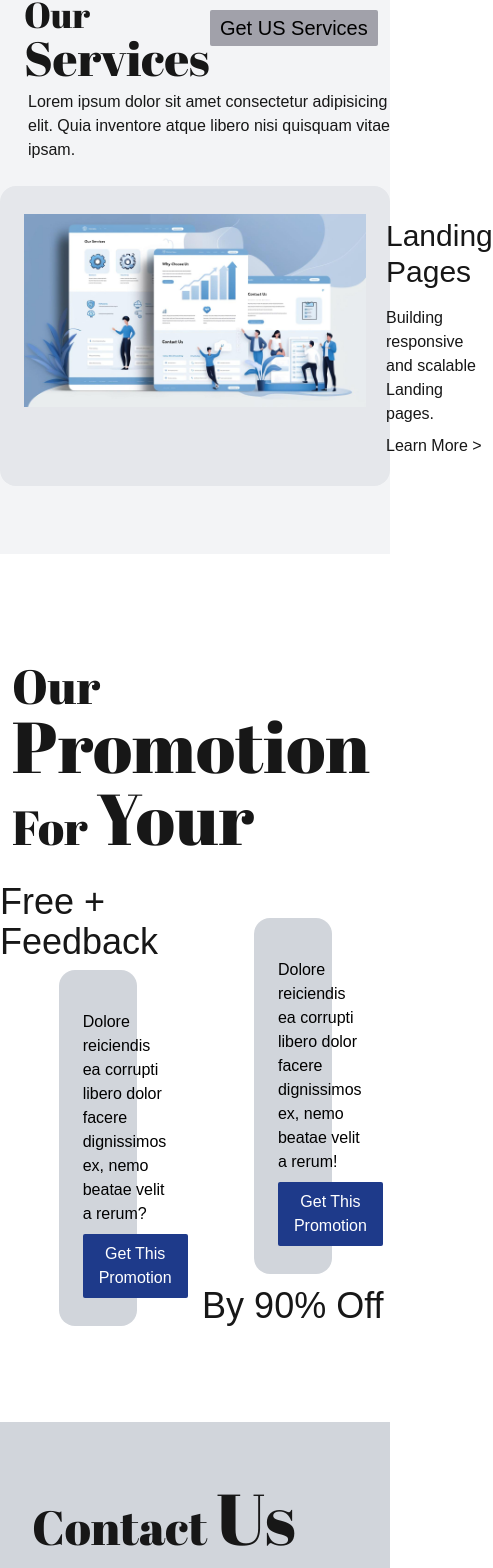
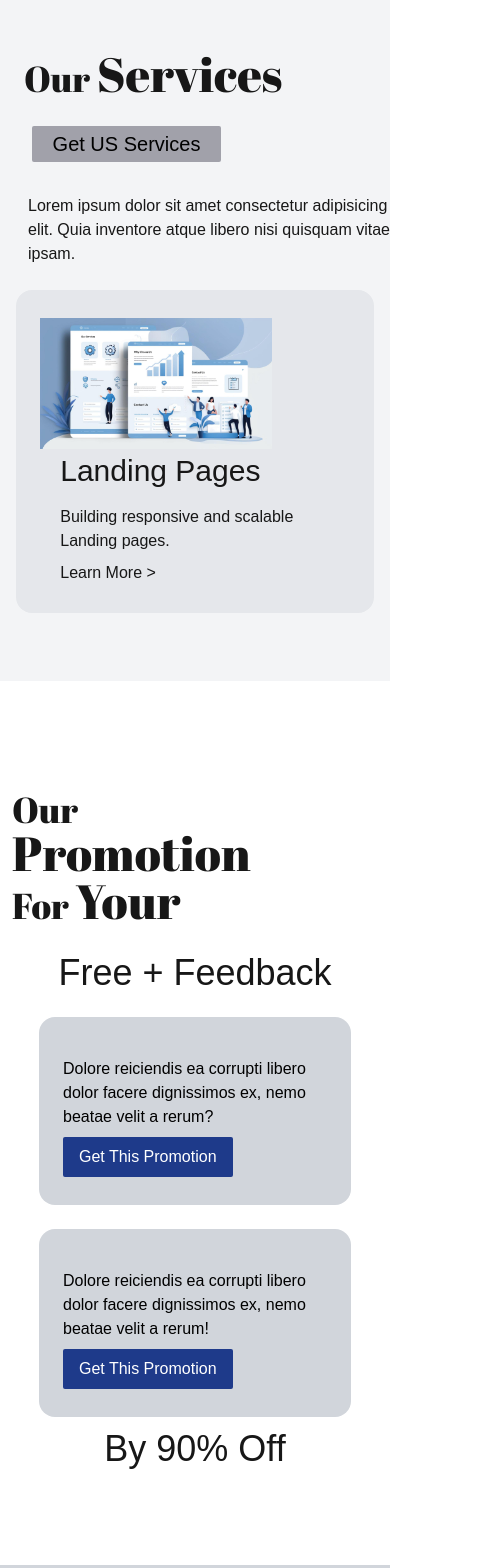
Before and after one commit to Jose-leandro/Techwith2, a Next.js app: page / in a window 390 px wide. Shown: the part 1738-3306 px from the top of the page, 493 px wide, since content can reach past the window. Built offline with nearby package versions, Linux system fonts and the light colour scheme.

Commit message:
Sandbox snapshot commit

```diff
--- a/app/components/Contact.tsx
+++ b/app/components/Contact.tsx
@@ -24,12 +24,12 @@ const contacts = [
 export default function Contact() {
   return (
     <section className="mt-10 px-5 bg-gray-300 py-10">
-      <h2 className="text-5xl font-abril mt-5 ml-3">
-        Contact <span className="text-7xl font-abril">Us</span>
+      <h2 className="text-4xl font-abril mt-5 ml-3 lg:text-5xl">
+        Contact <span className="text-5xl font-abril lg:text-7xl">Us</span>
       </h2>
 
-      <div className="flex justify-between w-full mt-12">
-        <div className="flex flex-col flex-wrap gap-6 ml-6 w-1/3">
+      <div className="flex-col justify-between w-full mt-12 lg:flex-row lg:flex">
+        <div className="flex flex-col flex-wrap w-auto mb-3 gap-6 ml-6 lg:w-1/3 lg:mb-0">
           <div className="w-full mb-4">
             <h3 className="text-2xl">Let's Build Something Great Together</h3>
           </div>
@@ -37,7 +37,7 @@ export default function Contact() {
           {contacts.map((contact, index) => (
             <div
               key={index}
-              className="flex-1 w-2/3 border rounded-2xl p-4 shadow-md hover:shadow-lg transition duration-300"
+              className="flex-1 w-auto border rounded-2xl p-4 shadow-md hover:shadow-lg transition duration-300 md:w-1/3 lg:w-4/5"
             >
               <h3 className="text-xl font-semibold mb-2">
                 {contact.typeContact}
@@ -55,7 +55,7 @@ export default function Contact() {
           ))}
         </div>
 
-        <form className="bg-gray-200 p-6 shadow-lg w-2/4 space-y-4">
+        <form className="bg-gray-200 p-6 shadow-lg w-auto space-y-4 mt-7 lg:mt-0 lg:w-2/4">
           <h3 className="text-black text-xl">Send Us a Message</h3>
 
           <div className="flex flex-col">
--- a/app/components/Ourwork.tsx
+++ b/app/components/Ourwork.tsx
@@ -28,9 +28,11 @@ const projects = [
 export default function OurWork() {
   return (
     <section className="mt-6">
-      <h2 className="text-5xl font-abril mt-5 ml-3">
-        This is <span className="text-7xl font-abril"> the first</span>{" "}
-        impression <span className="text-7xl font-abril">we crafted</span>
+      <h2 className="text-4xl font-abril mt-5 ml-3 w-auto lg:text-5xl">
+        This is{" "}
+        <span className="text-5xl font-abril lg:text-7xl"> the first</span>{" "}
+        impression{" "}
+        <span className="text-5xl font-abril lg:text-7xl">we crafted</span>
       </h2>
 
       <p className="text-lg text-gray-600 mt-2 ml-2">
@@ -38,11 +40,11 @@ export default function OurWork() {
         to drive results and elevate your brand.
       </p>
 
-      <div className="grid md:grid-cols-3 gap-8 mt-10">
+      <div className="flex flex-wrap justify-center gap-8 mt-10 lg:w-auto">
         {projects.map((project, index) => (
           <div
             key={index}
-            className="rounded-xl overflow-hidden shadow-lg hover:shadow-xl transition duration-300"
+            className="rounded-xl w-11/12 md:w-[30%] overflow-hidden shadow-lg hover:shadow-xl transition duration-300 lg:w-1/2"
           >
             <img
               src={project.image}
--- a/app/components/about-us.tsx
+++ b/app/components/about-us.tsx
@@ -4,11 +4,14 @@ import React from "react";
 export default function AboutUs() {
   return (
     <section>
-      <h2 className="text-4xl font-abril mt-5 ml-4 lg:ml-3">
-        About <span className="text-5xl font-abril lg:text-7xl">TechWith2</span>
+      <h2 className="w-11/12 text-4xl font-abril mt-5 ml-4 lg:ml-3 lg:w-auto">
+        About{" "}
+        <span className="w-11/12 text-5xl font-abril lg:text-7xl lg:w-auto">
+          TechWith2
+        </span>
       </h2>
 
-      <div className="flex-col flex ml-4 lg:ml-0 lg:flex lg:flex-row lg:justify-around lg:w-full">
+      <div className="w-11/12 flex-col flex ml-4 lg:ml-0 lg:flex lg:flex-row lg:flex-wrap lg:justify-around lg:w-full">
         <p className="ml-2 w-auto text-base mt-3 lg:text-lg lg:w-3/5">
           we believe that the first impression is everything — and that starts
           with a powerful landing page. Founded with a passion for clean design
@@ -48,7 +51,7 @@ export default function AboutUs() {
           </p>
         </div>
 
-        <p className="w-[450px] text-lg">
+        <p className="w-full text-lg">
           What makes TechWith2 different is our focus on both aesthetic and
           performance. We use cutting-edge technologies like React, Next.js, and
           Tailwind CSS to create lightning-fast, responsive landing pages built
--- a/app/components/our-promotion-for-you.tsx
+++ b/app/components/our-promotion-for-you.tsx
@@ -20,18 +20,21 @@ export default function OurPromotionForYou() {
   ];
   return (
     <section className="py-12">
-      <h2 className="text-5xl font-abril mt-5 ml-3">
-        Our <span className="text-7xl font-abril">Promotion</span> For{" "}
-        <span className="text-7xl font-abril">Your</span>
+      <h2 className="text-4xl font-abril w-1/2 mt-5 ml-3 lg:text-5xl lg:w-auto">
+        Our <span className="text-5xl font-abril lg:text-7xl">Promotion</span>{" "}
+        For <span className="text-5xl font-abril lg:text-7xl">Your</span>
       </h2>
 
-      <div className="flex justify-around mt-6">
+      <div className="flex flex-col justify-around mt-6 lg:flex-row">
         {OurPomotion.map((service) => (
           <div className={`flex ${service.style} items-center`}>
             <h3 className="text-4xl mt-1 mb-2">{service.title}</h3>
 
-            <div key={service.id} className="flex items-center justify-center">
-              <div className="bg-gray-300 rounded-2xl px-6 py-7 w-2/5 mb-2 h-auto flex flex-col items-start justify-evenly lg:w-4/5">
+            <div
+              key={service.id}
+              className="flex items-center justify-center mt-4 lg:mt-0"
+            >
+              <div className="bg-gray-300 rounded-2xl px-6 py-7 w-4/5 mb-2 h-auto flex flex-col items-start justify-evenly">
                 <p className="text-1xs my-3 mb-2 text-black">
                   {service.description}
                 </p>
--- a/app/components/our-services.tsx
+++ b/app/components/our-services.tsx
@@ -13,13 +13,13 @@ export default function OurServices() {
 
   return (
     <section className="bg-gray-100 mt-10 mb-10 py-12">
-      <div className="flex justify-around items-center ml-3 lg:ml-0">
-        <h2 className="text-4xl font-abril mt-5 ml-3 lg:text-7xl">
+      <div className="flex flex-col ml-3 lg:ml-0 lg:flex lg:flex-row lg:justify-around lg:items-center">
+        <h2 className="text-4xl font-abril mt-5 ml-3 mb-5 lg:text-7xl lg:mb-0">
           Our{" "}
           <span className="text-5xl font-abril4 lg:text-7xl ">Services</span>
         </h2>
 
-        <button className="mr-3 rounded-sm h-auto w-72 text-xl px-1 py-1 bg-zinc-400 text-black lg:w-auto lg:px-3 lg:py-3 lg:text-2xl">
+        <button className="ml-5 rounded-sm h-auto w-1/2 mt-2 mb-6 text-xl px-1 py-1 bg-zinc-400 text-black lg:px-3 lg:py-3 lg:text-2xl lg:w-72 lg:mt-0 lg:mb-0">
           Get US Services
         </button>
       </div>
@@ -33,11 +33,12 @@ export default function OurServices() {
         {OurServices.map((service) => (
           <div
             key={service.id}
-            className="bg-gray-200 rounded-2xl px-6 py-7 w-auto mb-2 h-auto flex items-start justify-evenly"
+            className="bg-gray-200 rounded-2xl px-6 py-7 w-11/12 mb-2 h-auto flex-col items-start justify-evenly lg:flex lg:flex-row lg:w-auto"
           >
             <Image
               src={service.imageUrl}
               alt={service.title}
+              className="w-3/4 lg:w-[450px]"
               width={450}
               height={350}
             />
```
